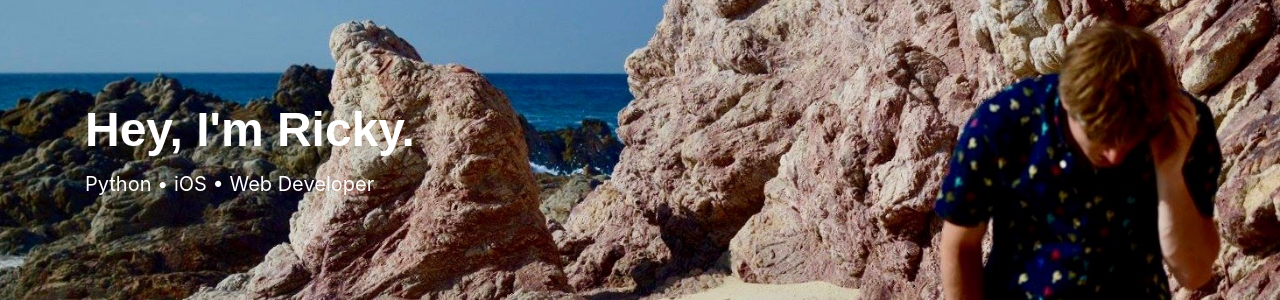
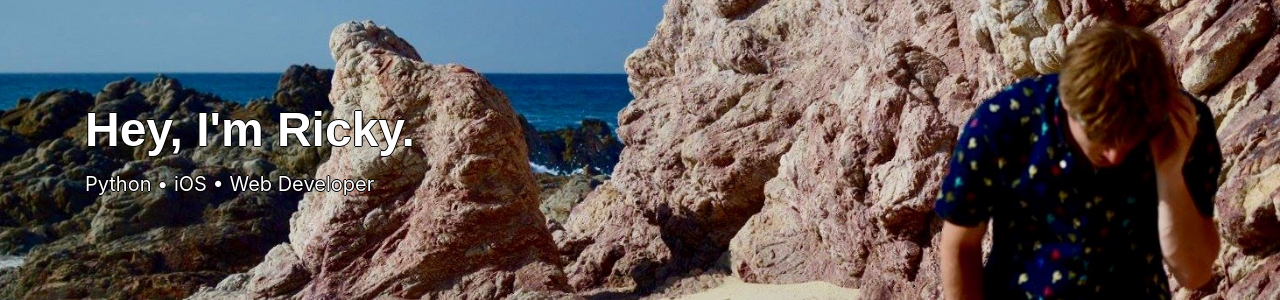
Before and after one commit to rainerdeal/rainerdeal.github.io, a Jekyll site: the page built from about.md, in a window 1280 px wide. Shown: the part 259-559 px from the top of the page. Built offline with Jekyll 4.4.1, drawn with Linux system fonts in a browser that asks for light colours.

Commit message:
👢 Bootstrap update & ✭ Jumbotron letter outline

```diff
--- a/_includes/footer.html
+++ b/_includes/footer.html
@@ -29,6 +29,6 @@
 
 <!-- Optional JavaScript for Bootstrap -->
 <!-- jQuery first, then Popper.js, then Bootstrap JS -->
-<!-- <script src="https://code.jquery.com/jquery-3.3.1.slim.min.js" integrity="sha384-q8i/X+965DzO0rT7abK41JStQIAqVgRVzpbzo5smXKp4YfRvH+8abtTE1Pi6jizo" crossorigin="anonymous"></script>
-<script src="https://cdnjs.cloudflare.com/ajax/libs/popper.js/1.14.7/umd/popper.min.js" integrity="sha384-UO2eT0CpHqdSJQ6hJty5KVphtPhzWj9WO1clHTMGa3JDZwrnQq4sF86dIHNDz0W1" crossorigin="anonymous"></script>
-<script src="https://stackpath.bootstrapcdn.com/bootstrap/4.3.1/js/bootstrap.min.js" integrity="sha384-JjSmVgyd0p3pXB1rRibZUAYoIIy6OrQ6VrjIEaFf/nJGzIxFDsf4x0xIM+B07jRM" crossorigin="anonymous"></script> -->
+<!-- <script src="https://code.jquery.com/jquery-3.5.1.slim.min.js" integrity="sha384-DfXdz2htPH0lsSSs5nCTpuj/zy4C+OGpamoFVy38MVBnE+IbbVYUew+OrCXaRkfj" crossorigin="anonymous"></script>
+<script src="https://cdn.jsdelivr.net/npm/popper.js@1.16.0/dist/umd/popper.min.js" integrity="sha384-Q6E9RHvbIyZFJoft+2mJbHaEWldlvI9IOYy5n3zV9zzTtmI3UksdQRVvoxMfooAo" crossorigin="anonymous"></script>
+<script src="https://stackpath.bootstrapcdn.com/bootstrap/4.5.0/js/bootstrap.min.js" integrity="sha384-OgVRvuATP1z7JjHLkuOU7Xw704+h835Lr+6QL9UvYjZE3Ipu6Tp75j7Bh/kR0JKI" crossorigin="anonymous"></script> -->
--- a/_includes/head.html
+++ b/_includes/head.html
@@ -89,7 +89,7 @@
     {% endif %}
 
     <!-- Bootstrap & CSS -->
-    <link rel="stylesheet" href="https://stackpath.bootstrapcdn.com/bootstrap/4.3.1/css/bootstrap.min.css" integrity="sha384-ggOyR0iXCbMQv3Xipma34MD+dH/1fQ784/j6cY/iJTQUOhcWr7x9JvoRxT2MZw1T" crossorigin="anonymous">
+    <link rel="stylesheet" href="https://stackpath.bootstrapcdn.com/bootstrap/4.5.0/css/bootstrap.min.css" integrity="sha384-9aIt2nRpC12Uk9gS9baDl411NQApFmC26EwAOH8WgZl5MYYxFfc+NcPb1dKGj7Sk" crossorigin="anonymous">
     <link rel="stylesheet" href="/css/main.css">
 
     <!-- XML/RSS Feed (Ghost) -->
--- a/_sass/_jumbotron.sass
+++ b/_sass/_jumbotron.sass
@@ -14,6 +14,8 @@
             font-size: 48px
             font-family: 'Shift', sans-serif
             font-weight: bold
+            text-shadow: -1px 0 black, 0 1px black, 1px 0 black, 0 -1px black
         p
             font-size: 20px
             color: #fff
+            text-shadow: -1px 0 black, 0 1px black, 1px 0 black, 0 -1px black
```
Also changed, not shown: _drafts/Sample-Post-Guide.md (+1 -1 lines).
